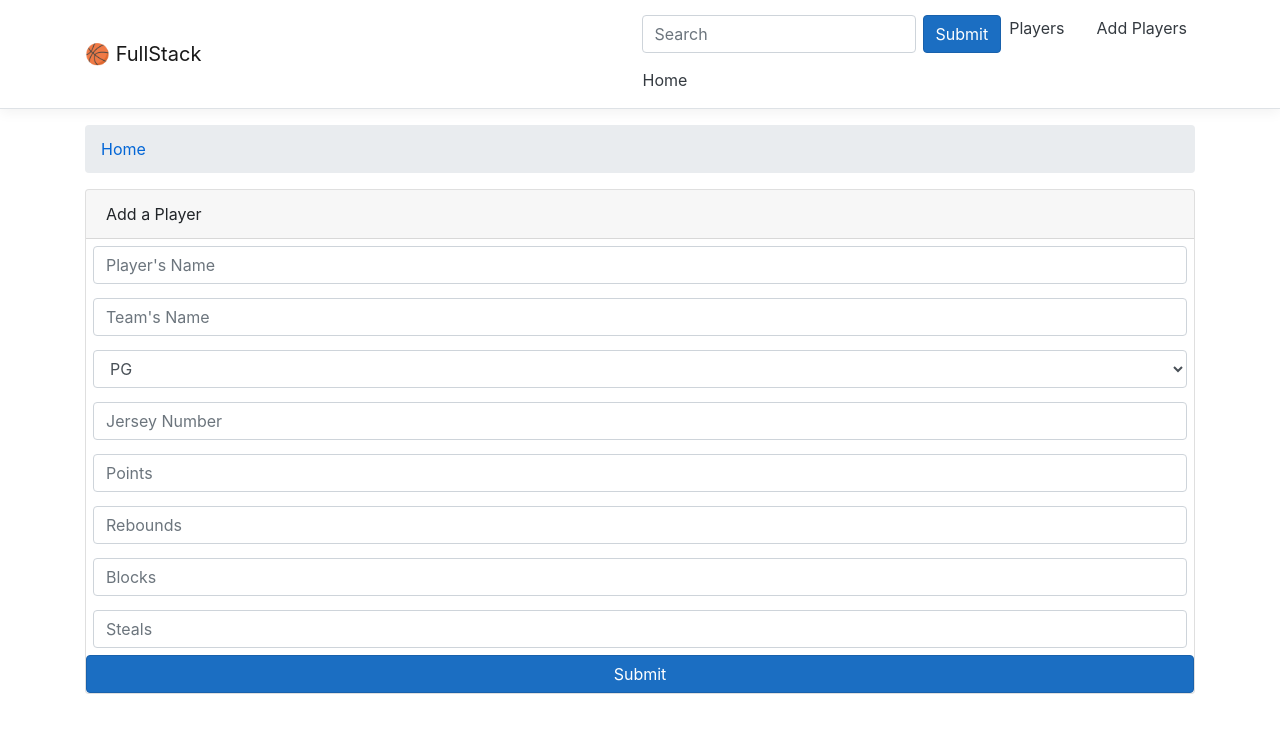
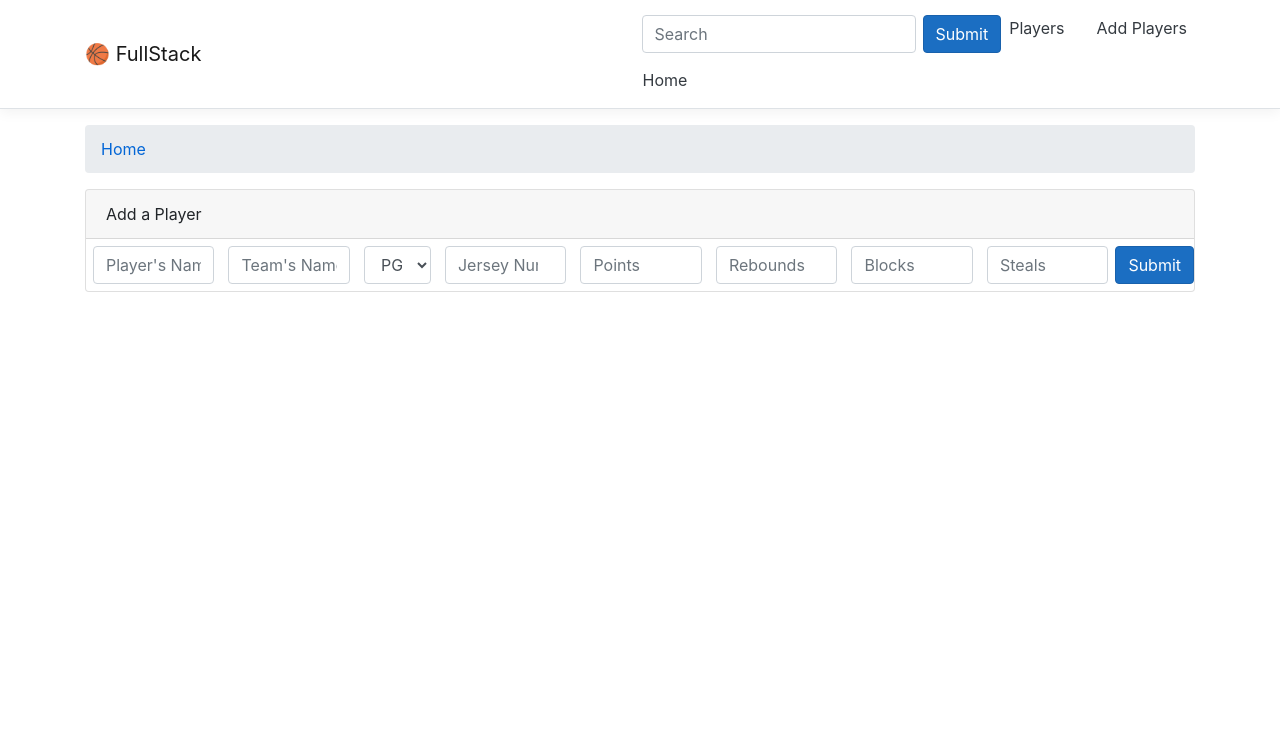
Before and after one commit to Carla-Joseph/FullStack, a React (Create React App) app in the folder ClientApp/: page /addplayer in a window 1280 px wide. Shown: the top 732 px of the page. Built offline with nearby package versions, Linux system fonts and the light colour scheme.

Commit message:
Adding player form validation, submission feedback, and form reset

```diff
--- a/ClientApp/src/pages/AddPlayer.jsx
+++ b/ClientApp/src/pages/AddPlayer.jsx
@@ -1,11 +1,14 @@
 import React, { useState } from 'react'
 import { Link } from 'react-router-dom'
+import './AddPlayer.scss'
 
 export function AddPlayer() {
   let [player, setPlayer] = useState({})
 
   function handleAddPlayer(event) {
     event.preventDefault()
+    const addPlayerForm = document.getElementById('addPlayerForm')
+    addPlayerForm.reportValidity()
     const playerStringified = JSON.stringify(player)
     fetch('https://localhost:5001/api/Players', {
       headers: {
@@ -13,6 +16,11 @@ export function AddPlayer() {
       },
       body: playerStringified,
       method: 'POST',
+    })
+      .then(response => response.json())
+      .then(data => {
+        addPlayerForm.reset()
+        alert('Succesfully added player')
       })
   }
 
@@ -33,12 +41,14 @@ export function AddPlayer() {
       <div className="card">
         <div className="card-header">Add a Player</div>
 
+        <form id="addPlayerForm">
           <div className="form-group">
             <input
               type="text"
               className="form-control"
               id="name"
               placeholder="Player's Name"
+              required
               onChange={event =>
                 handlePlayerFieldChanged('playerName', event.target.value)
               }
@@ -51,6 +61,7 @@ export function AddPlayer() {
               className="form-control"
               id="name"
               placeholder="Team's Name"
+              required
               onChange={event =>
                 handlePlayerFieldChanged('teamName', event.target.value)
               }
@@ -59,7 +70,7 @@ export function AddPlayer() {
 
           <div className="form-group">
             <select
-            className="form-control"
+              className="form-control position-selection"
               onChange={event =>
                 handlePlayerFieldChanged('position', event.target.value)
               }
@@ -74,10 +85,11 @@ export function AddPlayer() {
 
           <div className="form-group">
             <input
-            type="int"
+              type="number"
               className="form-control"
               id="name"
               placeholder="Jersey Number"
+              required
               onChange={event =>
                 handlePlayerFieldChanged(
                   'jerseyNumber',
@@ -89,10 +101,11 @@ export function AddPlayer() {
 
           <div className="form-group">
             <input
-            type="int"
+              type="number"
               className="form-control"
               id="name"
               placeholder="Points"
+              required
               onChange={event =>
                 handlePlayerFieldChanged('points', parseInt(event.target.value))
               }
@@ -101,22 +114,26 @@ export function AddPlayer() {
 
           <div className="form-group">
             <input
-            type="int"
+              type="number"
               className="form-control"
               id="name"
               placeholder="Rebounds"
               onChange={event =>
-              handlePlayerFieldChanged('rebounds', parseInt(event.target.value))
+                handlePlayerFieldChanged(
+                  'rebounds',
+                  parseInt(event.target.value)
+                )
               }
             />
           </div>
 
           <div className="form-group">
             <input
-            type="int"
+              type="number"
               className="form-control"
               id="name"
               placeholder="Blocks"
+              required
               onChange={event =>
                 handlePlayerFieldChanged('blocks', parseInt(event.target.value))
               }
@@ -129,6 +146,7 @@ export function AddPlayer() {
               className="form-control"
               id="name"
               placeholder="Steals"
+              required
               onChange={event =>
                 handlePlayerFieldChanged('steals', parseInt(event.target.value))
               }
@@ -141,6 +159,7 @@ export function AddPlayer() {
           >
             Submit
           </button>
+        </form>
       </div>
     </>
   )
--- /dev/null
+++ b/ClientApp/src/pages/AddPlayer.scss
@@ -0,0 +1,3 @@
+.position-selection {
+  width: 67px;
+}
```
Lines whose indentation alone changed are shown as unchanged.
